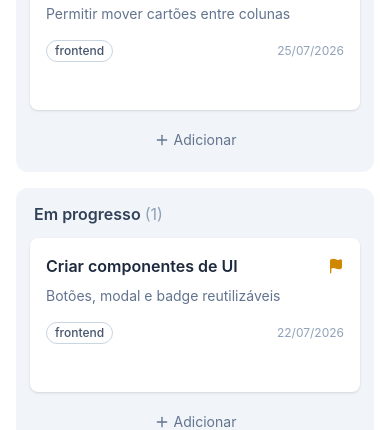
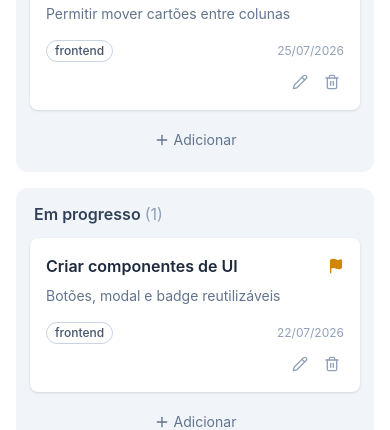
Before and after one commit to ebrauta/kanban-board, a React (Vite) app: page / in a window 390 px wide. Shown: the part 249-679 px from the top of the page. Built offline with nearby package versions, Linux system fonts and the light colour scheme.

Commit message:
fix: show edit/delete buttons on touch devices Use hover:hover / hover:none media queries instead of relying only on group-hover, which never triggers on touch screens. Desktop keeps the hover-to-reveal behavior; mobile shows buttons always.

```diff
--- a/src/components/TaskCard.tsx
+++ b/src/components/TaskCard.tsx
@@ -1,6 +1,6 @@
 import { useState, type DragEvent, type FC } from "react"
-import type { Task } from "../models"
-import { formatDate, isOverdue } from "../utils/date"
+import type { Task } from "@/models"
+import { formatDate, isOverdue } from "@/utils/date"
 import { Flag, Pencil, Trash2 } from 'lucide-react'
 import { clsx } from "clsx"
 import Badge from "./ui/Badge"
@@ -52,7 +52,7 @@ const TaskCard: FC<TaskCardProps> = ({ task, onEdit, onDelete }) => {
                     {formatDate(task.dueDate)}
                 </span>
             </div>
-            <div className="flex gap-2 opacity-0 group-hover:opacity-100 transition-opacity justify-end">
+            <div className="flex gap-2 opacity-0 [@media(hover:hover)]:group-hover:opacity-100 [@media(hover:none)]:opacity-100 transition-opacity justify-end">
                 <IconButton
                     icon={<Pencil size={16} />}
                     aria-label="Editar tarefa"
```
